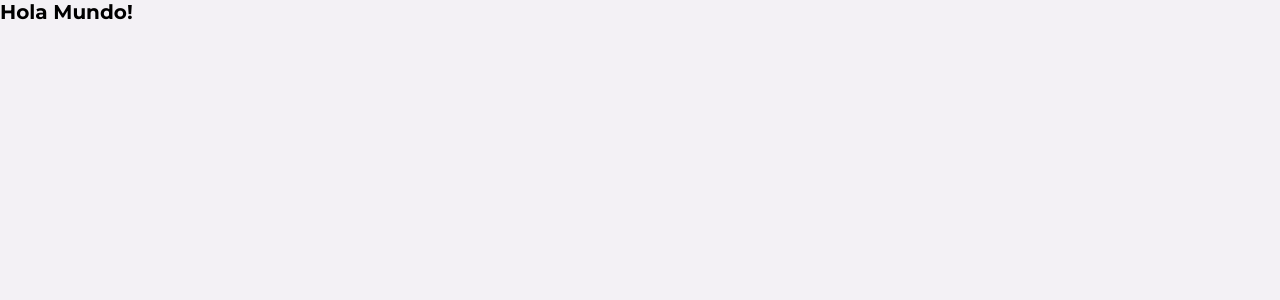
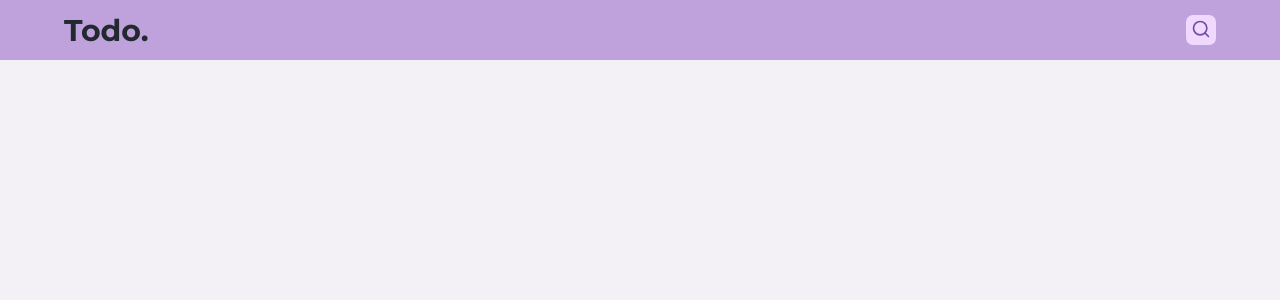
Before and after one commit to mxrold/kirapp, a React app: page / in a window 1280 px wide. Shown: the top 300 px of the page. Built offline with nearby package versions, Linux system fonts and the light colour scheme.

Commit message:
:art: [Add] react-icons. Header component

```diff
--- a/package.json
+++ b/package.json
@@ -33,6 +33,7 @@
   "dependencies": {
     "react": "^17.0.2",
     "react-dom": "^17.0.2",
+    "react-icons": "^4.2.0",
     "styled-components": "^5.3.1"
   }
 }
--- a/src/App.js
+++ b/src/App.js
@@ -1,8 +1,9 @@
 import { GlobalStyles } from "./styles/GlobalStyles"
+import { Header } from "./components/Header"
 
 export const App = () => (
   <>
     <GlobalStyles />
-    <h1>Hola Mundo!</h1>
+    <Header />
   </>
 )
--- /dev/null
+++ b/src/components/Header/index.jsx
@@ -0,0 +1,17 @@
+import { Container, SubContainer, Logo, Div, Button } from "./styles"
+import { FiSearch } from 'react-icons/fi'
+
+export const Header = () => {
+  return (
+    <Container>
+      <SubContainer>
+        <Logo>Todo.</Logo>
+        <Div>
+          <Button>
+            <FiSearch size='20px' />
+          </Button>
+        </Div>
+      </SubContainer>
+    </Container>
+  )
+}
--- /dev/null
+++ b/src/components/Header/styles.js
@@ -0,0 +1,41 @@
+import styled from "styled-components"
+import { Colors } from '../../styles/Colors'
+
+export const Container = styled.header`
+  width: 100%;
+  height: 60px;
+  background-color: ${Colors.mediumPurple};
+`
+
+export const SubContainer = styled.div`
+  display: flex;
+  justify-content: space-between;
+  align-items: center;
+  width: 90%;
+  max-width: 1440px;
+  height: 100%;
+  margin: 0 auto;
+`
+
+export const Logo = styled.h1`
+  font-size: 3rem;
+  font-weight: 700;
+  color: ${Colors.darkGray};
+`
+
+export const Div = styled.div`
+
+`
+
+export const Button = styled.button`
+  width: 30px;
+  height: 30px;
+  background-color: ${Colors.lightPurple};
+  border-radius: 7px;
+  border: none;
+  outline: none;
+  cursor: pointer;
+  & svg {
+    color: ${Colors.darkPurple};
+  }
+`
--- a/src/styles/Colors.js
+++ b/src/styles/Colors.js
@@ -1,6 +1,7 @@
 export const Colors = {
   lightGray: '#F3F1F5',
-  darkGray: '#7F7C82',
+  mediumGray: '#7F7C82',
+  darkGray: '#232931',
   lightPurple: '#F0D9FF',
   mediumPurple: '#BFA2DB',
   darkPurple: '#764C9F'
```
Also changed, not shown: 1 other file (tests, documents, lock files or other folders).
